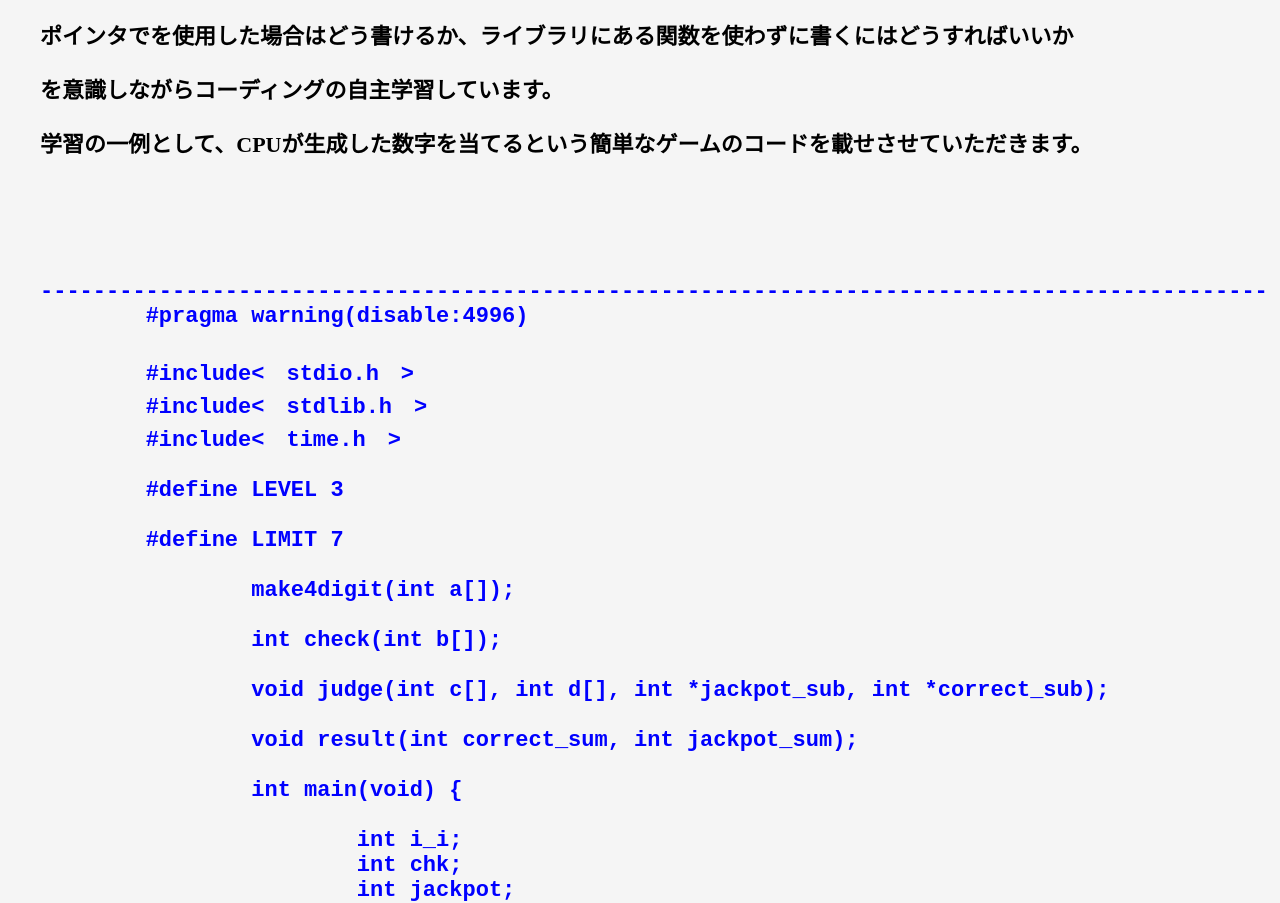
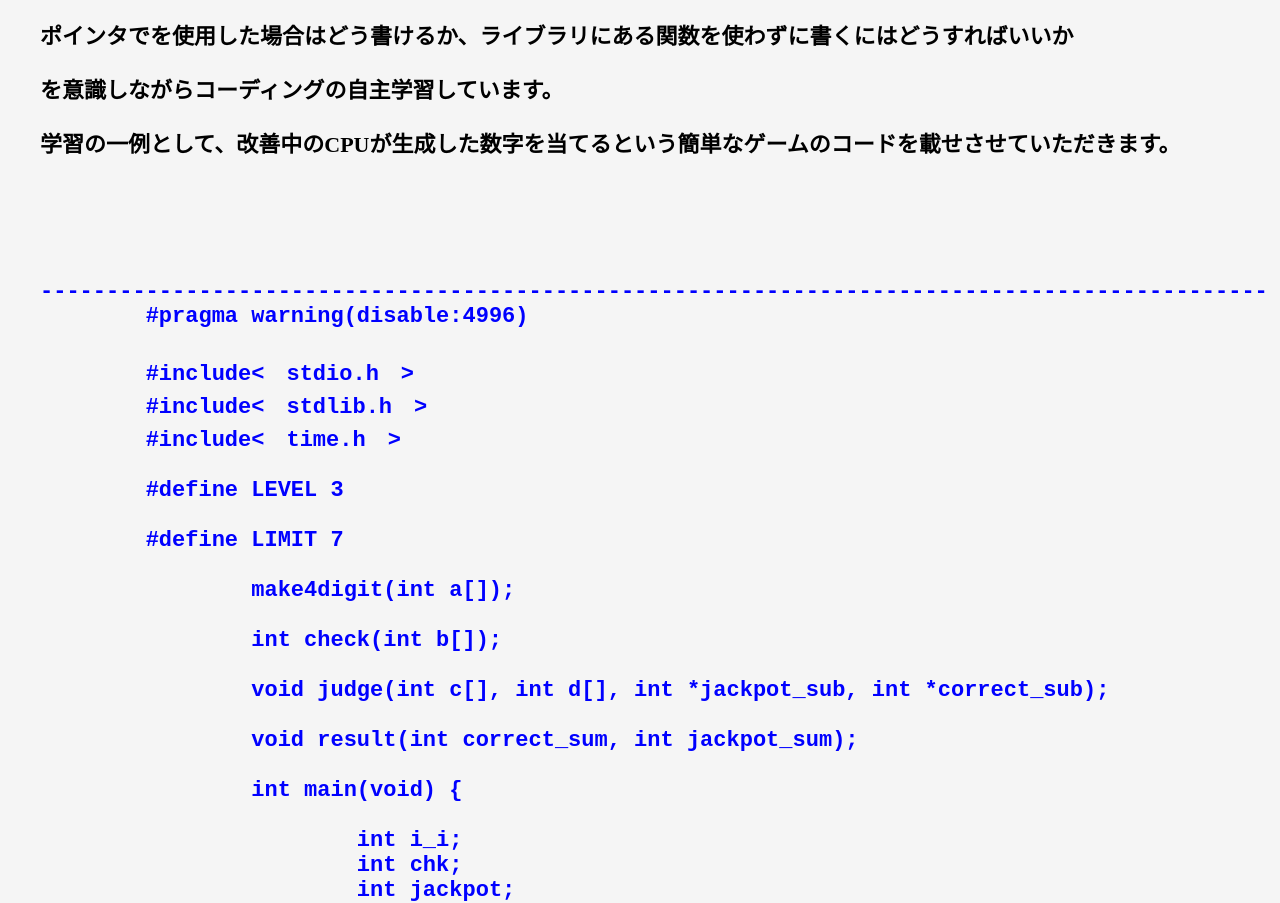
Before and after one commit to cccClover/fourleaves, a plain HTML site: page index.html in a window 1280 px wide. Shown: the part 2740-3643 px from the top of the page. Drawn offline with Linux system fonts and the light colour scheme.

Commit message:
Update index.html

```diff
--- a/index.html
+++ b/index.html
@@ -140,7 +140,7 @@
 									<p>プログラムの授業の中で、ポインタとアドレスに興味を持ち、授業で学習したコードを</p>
 									<p>ポインタでを使用した場合はどう書けるか、ライブラリにある関数を使わずに書くにはどうすればいいか</p>
 									<p>を意識しながらコーディングの自主学習しています。</p>
-									<p>学習の一例として、CPUが生成した数字を当てるという簡単なゲームのコードを載せさせていただきます。</p>
+									<p>学習の一例として、改善中のCPUが生成した数字を当てるという簡単なゲームのコードを載せさせていただきます。</p>
 
 		<br><br>
                     <pre>
```
